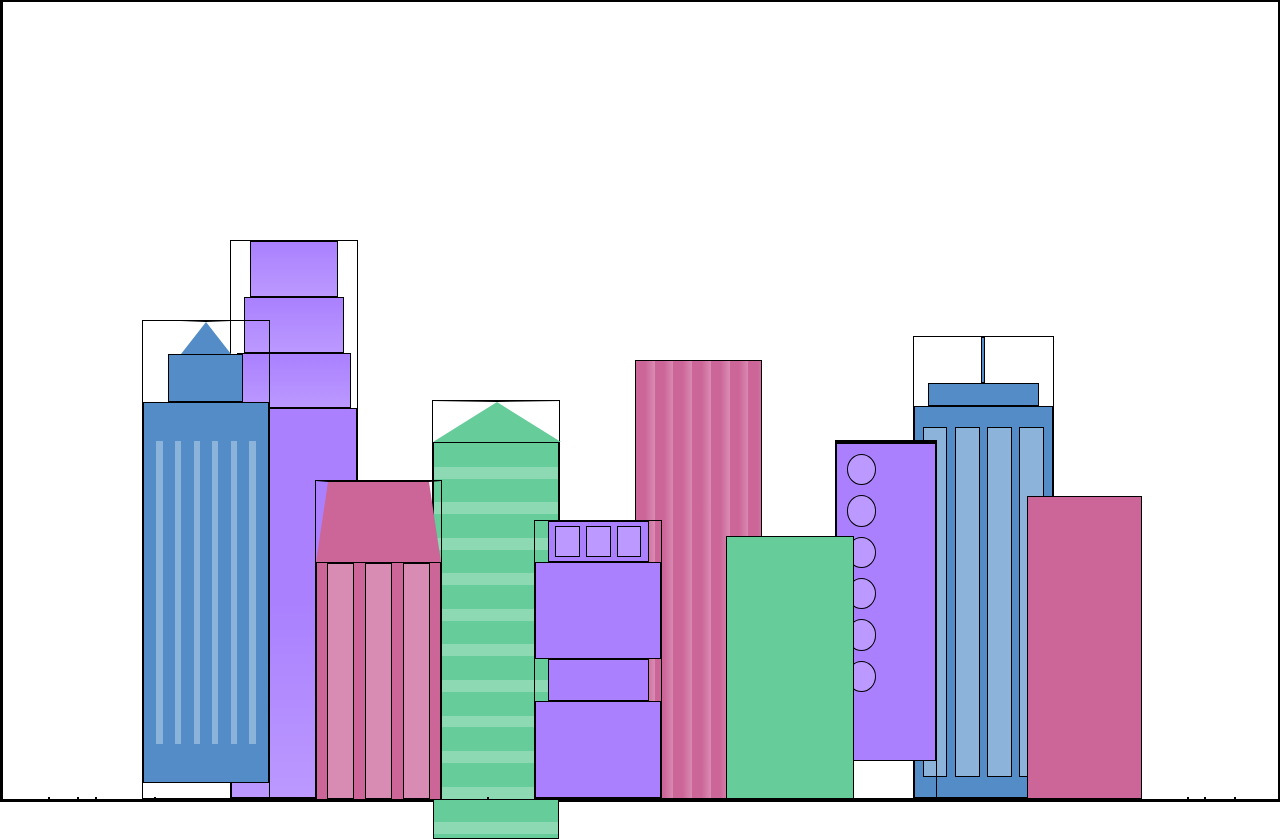
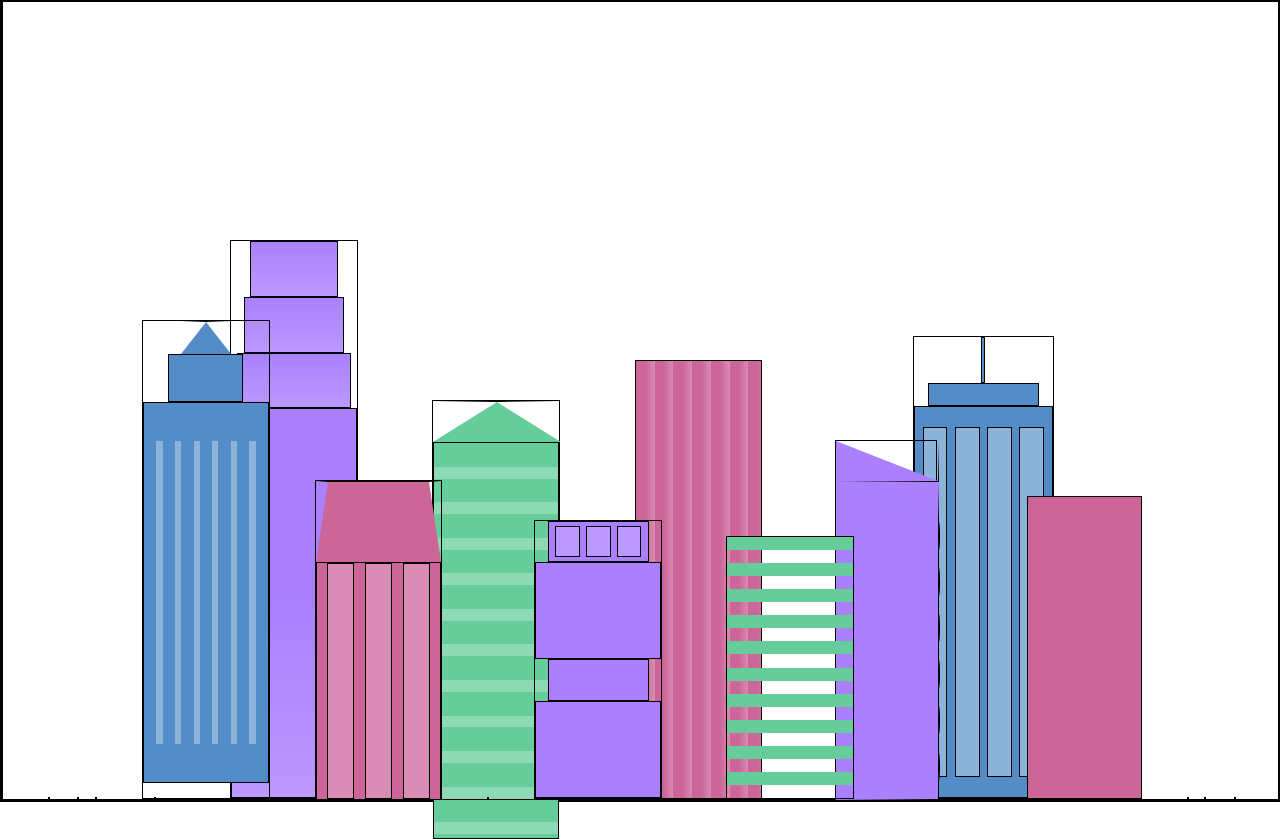
Before and after one commit to veronezl/WebCitySkyline, a plain HTML site: page index.html in a window 1280 px wide. Drawn offline with Linux system fonts and the light colour scheme.

Commit message:
Working form 101 to 105

```diff
--- a/styles.css
+++ b/styles.css
@@ -210,10 +210,19 @@ body {
     left: 10%;
 }
 
+.fb4a {
+    border-top: 5vh solid transparent;
+    border-left: 8vw solid var(--building-color1);
+}
+
 .fb4b {
     width: 100%;
     height: 89%;
     background-color: var(--building-color1);
+    flex-wrap: wrap;
+    display: flex;
+    border-top: 5vh solid transparent;
+    border-left: 8vw solid var(--building-color1);
 }
 
 .fb4-window {
@@ -230,6 +239,7 @@ body {
     background-color: var(--building-color2);
     position: relative;
     right: 10%;
+    background: repeating-linear-gradient(var(--building-color2) 0%, var(--building-color2) 5%, transparent 5%, transparent 10%);
 }
 
 .fb6 {
```
